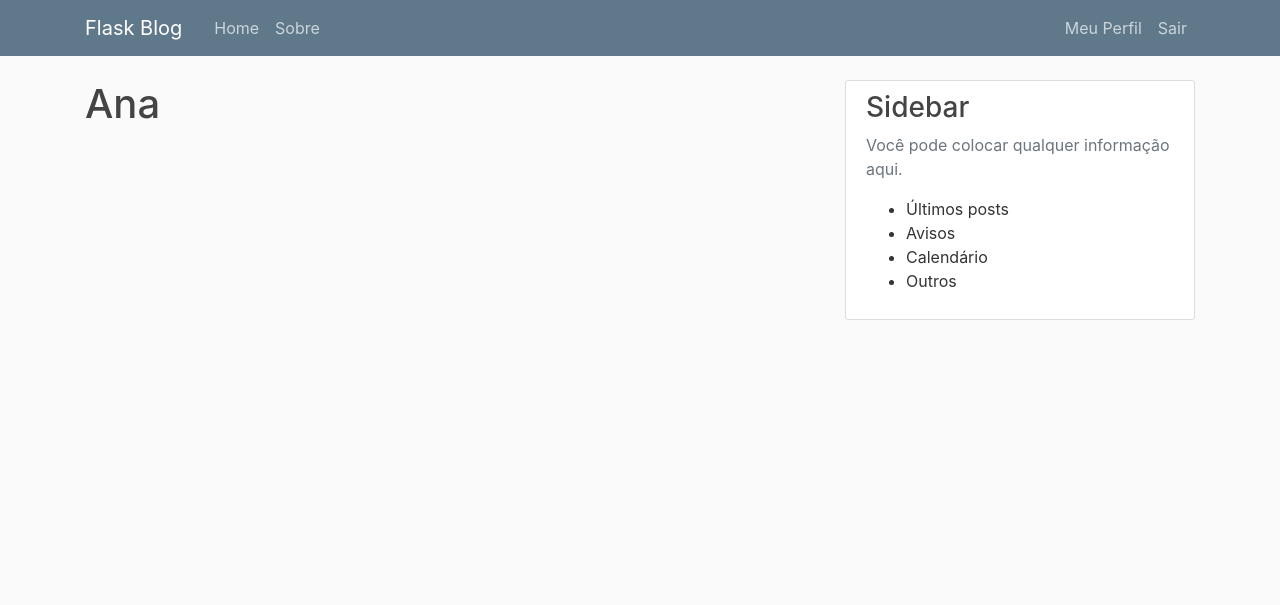
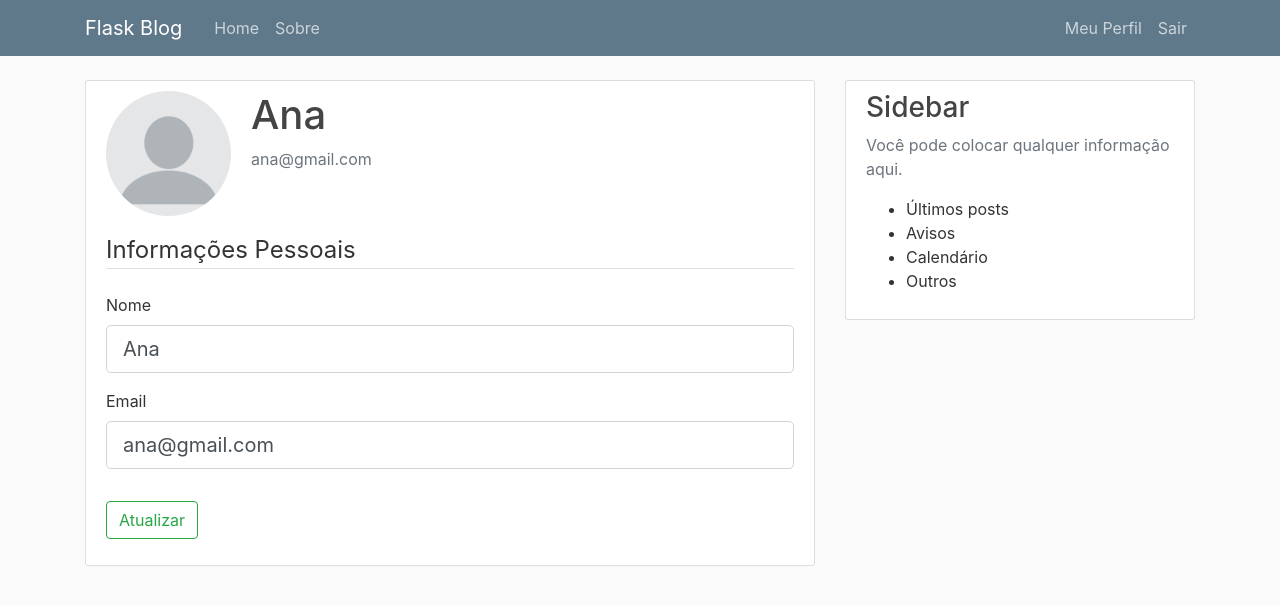
Before and after one commit to AnaCarolinaNeves/Blog_Flask, a Flask app: page /conta in a window 1280 px wide. Shown: the top 605 px of the page. Run offline with Flask 3, Linux system fonts and the light colour scheme; a user stored in the database is signed in; some libraries are stand-ins or nearby versions.

Commit message:
update user account

```diff
--- a/flaskblog/forms.py
+++ b/flaskblog/forms.py
@@ -1,4 +1,5 @@
 from flask_wtf import FlaskForm
+from flask_login import current_user
 from wtforms import StringField, PasswordField, SubmitField, BooleanField
 from wtforms.validators import DataRequired, Length, Email, EqualTo, ValidationError
 from flaskblog.models import User
@@ -21,9 +22,25 @@ class RegistrationForm(FlaskForm):
         if user:
             raise ValidationError('O email já está sendo utilizado. Por favor, escolha outro.')
 
-
 class LoginForm(FlaskForm):
     email = StringField('Email', validators=[DataRequired(), Email()])
     password = PasswordField('Senha', validators=[DataRequired()])
     remember = BooleanField('Continuar conectado')
     submit = SubmitField('Entrar')
+
+class UpdateAccountForm(FlaskForm):
+    username = StringField('Nome', validators=[DataRequired(), Length(min=2, max=20)])
+    email = StringField('Email', validators=[DataRequired(), Email()])
+    submit = SubmitField('Atualizar')
+
+    def validate_username(self, username):
+        if username.data != current_user.username:
+            user = User.query.filter_by(username=username.data).first()
+            if user:
+                raise ValidationError('O nome de usuário já está sendo utilizado. Por favor, escolha outro.')
+
+    def validate_email(self, email):
+        if email.data != current_user.email:
+            user = User.query.filter_by(email=email.data).first()
+            if user:
+                raise ValidationError('O email já está sendo utilizado. Por favor, escolha outro.')
--- a/flaskblog/routes.py
+++ b/flaskblog/routes.py
@@ -1,6 +1,6 @@
 from flask import render_template, url_for, flash, redirect, request
 from flaskblog import app, db, bcrypt
-from flaskblog.forms import RegistrationForm, LoginForm
+from flaskblog.forms import RegistrationForm, LoginForm, UpdateAccountForm
 from flaskblog.models import User
 from flask_login import login_user, current_user, logout_user, login_required
 
@@ -42,7 +42,7 @@ def cadastrar():
         user = User(username=form.username.data, email=form.email.data, password=hashed_password)
         db.session.add(user)
         db.session.commit()
-        flash('Your account has been created! You are now able to log in', 'success')
+        flash(f'Conta criada com sucesso. Seja bem-vindo(a), {form.nome.data}!', 'success')
         return redirect(url_for('login'))
     return render_template('cadastrar.html', title='Cadastrar', form=form)
 
@@ -67,7 +67,18 @@ def logout():
     flash('Para entrar novamente, é necessário realizar o login', 'info')
     return redirect(url_for('home'))
 
-@app.route("/conta")
+@app.route("/conta", methods=['GET', 'POST'])
 @login_required
 def conta():
-    return render_template('conta.html', title='Conta')
+    form = UpdateAccountForm()
+    if form.validate_on_submit():
+        current_user.username = form.username.data
+        current_user.email = form.email.data
+        db.session.commit()
+        flash('A sua conta foi atualizada', 'success')
+        return redirect(url_for('conta'))
+    elif request.method == 'GET':
+        form.username.data = current_user.username
+        form.email.data = current_user.email
+    image_file = url_for('static', filename='profile_pics/' + current_user.image_file)
+    return render_template('conta.html', title='Conta', image_file=image_file, form=form)
--- a/flaskblog/templates/conta.html
+++ b/flaskblog/templates/conta.html
@@ -1,4 +1,49 @@
 {% extends 'layout.html' %}
 {% block content %}
-    <h1>{{ current_user.username }}</h1>
+    <div class="content-section">
+        <div class="media">
+            <img class="rounded-circle account-img" src="{{ image_file }}">
+            <div class="media-body">
+                <h2 class="account-heading">{{ current_user.username }}</h2>
+                <p class="text-secondary">{{ current_user.email }}</p>
+            </div>
+        </div>
+
+        <form method="POST" action="">
+            {{ form.hidden_tag() }}
+            <fieldset class="form-group">
+                <legend class="border-bottom mb-4">Informações Pessoais</legend>
+                <div class="form-group">
+                    {{ form.username.label(class="form-control-label") }}
+                    {% if form.username.errors %}
+                        {{ form.username(class="form-control form-control-lg is-invalid") }}
+                        <div class="invalid-feedback">
+                            {% for error in form.username.errors %}
+                                <span>{{ error }}</span>
+                            {% endfor %}
+                        </div>
+                    {% else %}
+                        {{ form.username(class="form-control form-control-lg") }}
+                    {% endif %}
+                </div>
+                <div class="form-group">
+                    {{ form.email.label(class="form-control-label") }}
+                    {% if form.email.errors %}
+                        {{ form.email(class="form-control form-control-lg is-invalid") }}
+                        <div class="invalid-feedback">
+                            {% for error in form.email.errors %}
+                                <span>{{ error }}</span>
+                            {% endfor %}
+                        </div>
+                    {% else %}
+                        {{ form.email(class="form-control form-control-lg") }}
+                    {% endif %}
+                </div>
+
+            </fieldset>
+            <div class="form-group">
+                {{ form.submit(class='btn btn-outline-success') }}
+            </div>
+        </form>
+    </div>
 {% endblock content %}
```
Also changed, not shown: flaskblog/static/profile_pics/default.jpg (added), instance/site.db.
